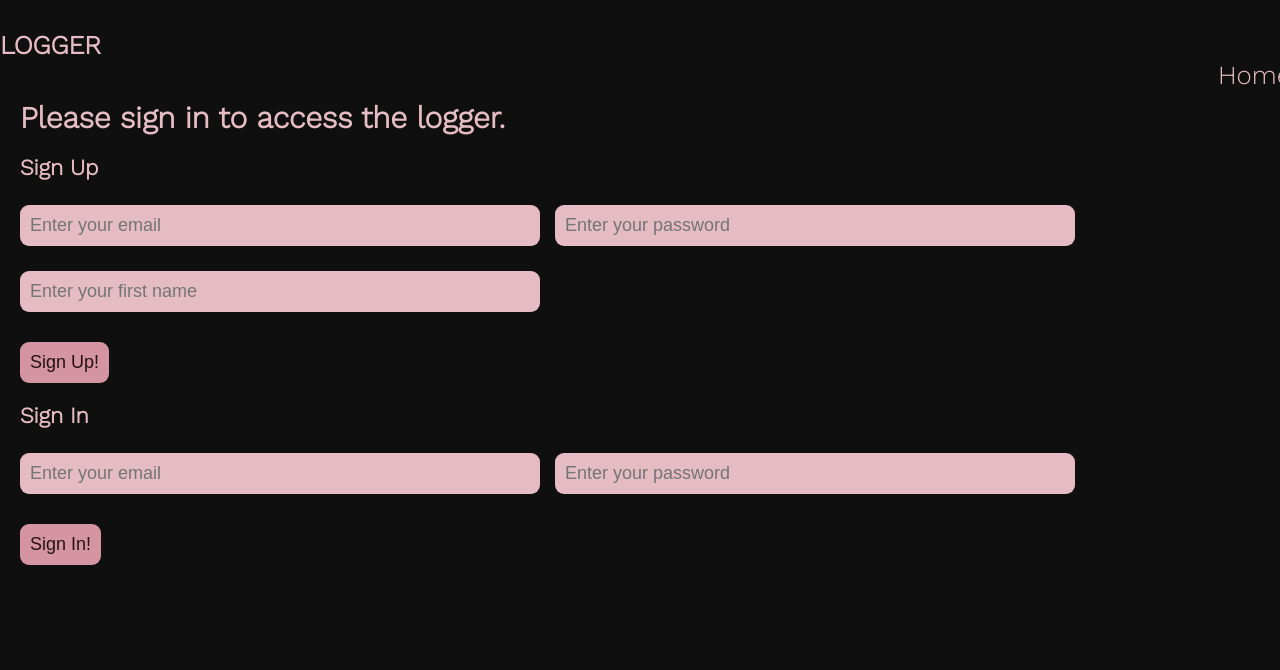
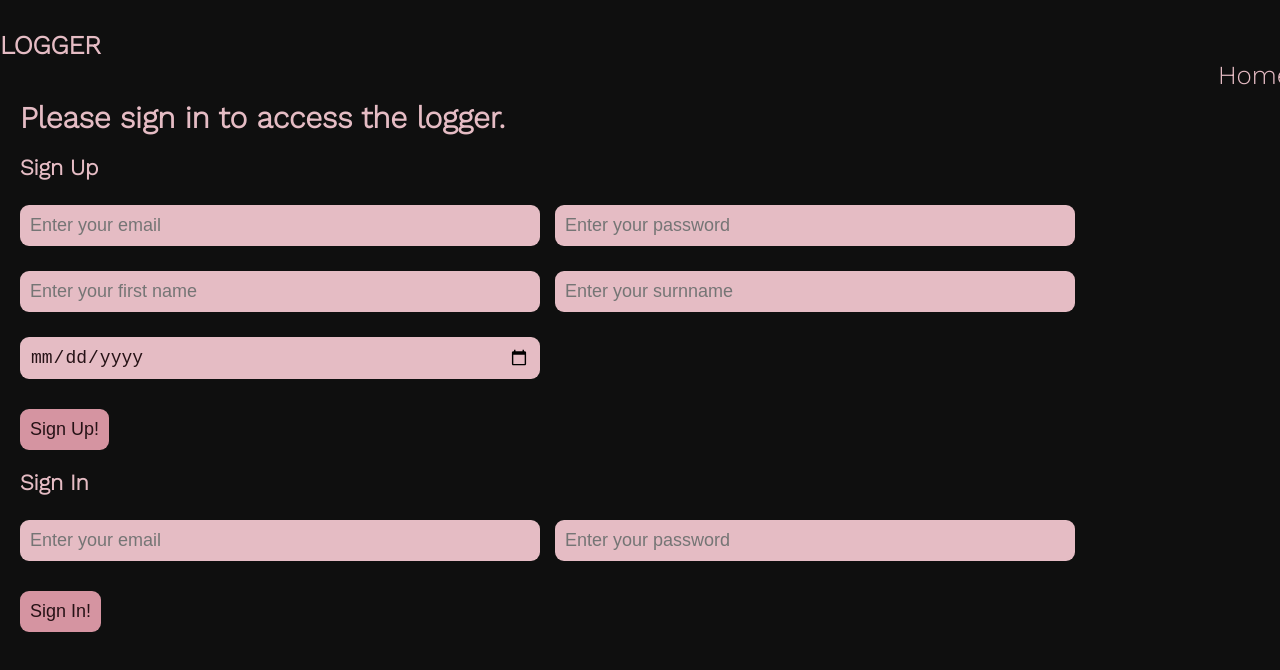
Before and after one commit to Kristina2882/logger, a React (Create React App) app: page / in a window 1280 px wide. Shown: the top 670 px of the page. Built offline with nearby package versions, Linux system fonts and the light colour scheme; no server answers; the database is empty.

Commit message:
Added fields for user creation,

```diff
--- a/src/components/SignIn.js
+++ b/src/components/SignIn.js
@@ -29,8 +29,11 @@ function SignIn(props) {
         const email = event.target.email.value;
         const password = event.target.password.value;
         const firstName = event.target.firstName.value;
+        const surname = event.target.surname.value;
+        const dob = event.target.dob.value;
 
-        addDoc(collection(db, 'users'), {name: email, firstName: firstName});
+
+        addDoc(collection(db, 'users'), {name: email, firstName: firstName, surname: surname, dob: dob});
         createUserWithEmailAndPassword(auth, email, password)
         .then((userCredential) => {
          setSignUpSuccess(`You have successfully signed up, ${userCredential.user.email}!`);
@@ -61,6 +64,18 @@ function SignIn(props) {
             type="text"
             placeholder="Enter your first name"
             />
+             <input
+            name="surname"
+            type="text"
+            placeholder="Enter your surnname"
+            />
+             <input
+            name="dob"
+            type="date"
+            placeholder="Select your date of birth"
+            />
+
+
             <button type="submit" className="sign-btn">Sign Up!</button>
             </form>
 
--- a/src/components/TaskControl.js
+++ b/src/components/TaskControl.js
@@ -22,7 +22,7 @@ function TaskControl() {
   const [logs, setLogs] = useState([]);
   const [error, setError] = useState(null);
   const [userList, setUserList] = useState([]);
-  const [showSignIn, setShowSignIn] = useState(true);
+  const [showSignIn, setShowSignIn] = useState(false);
 
   useEffect(() => {
    function updateLogElapsedWaitTime() {
```
